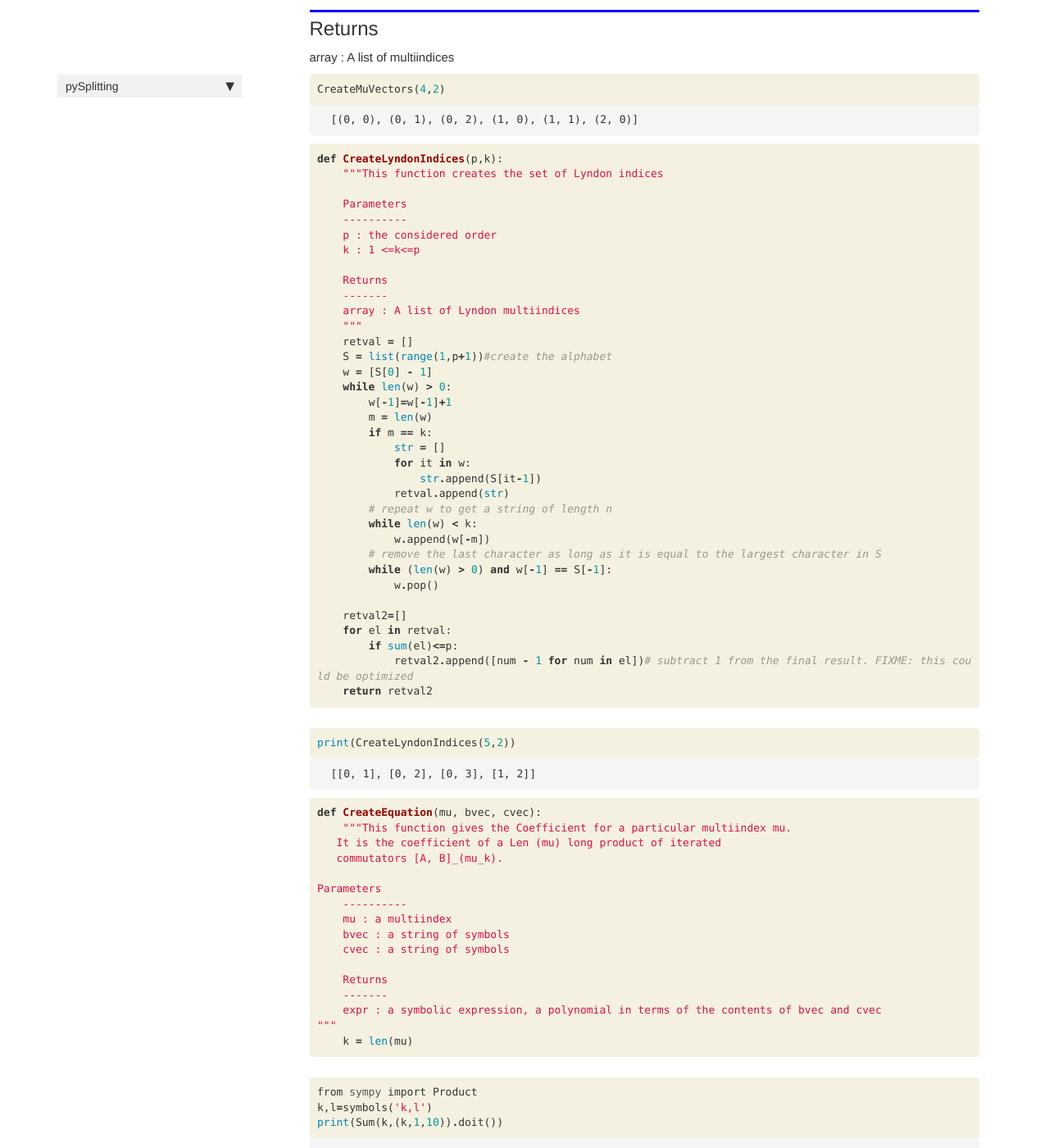
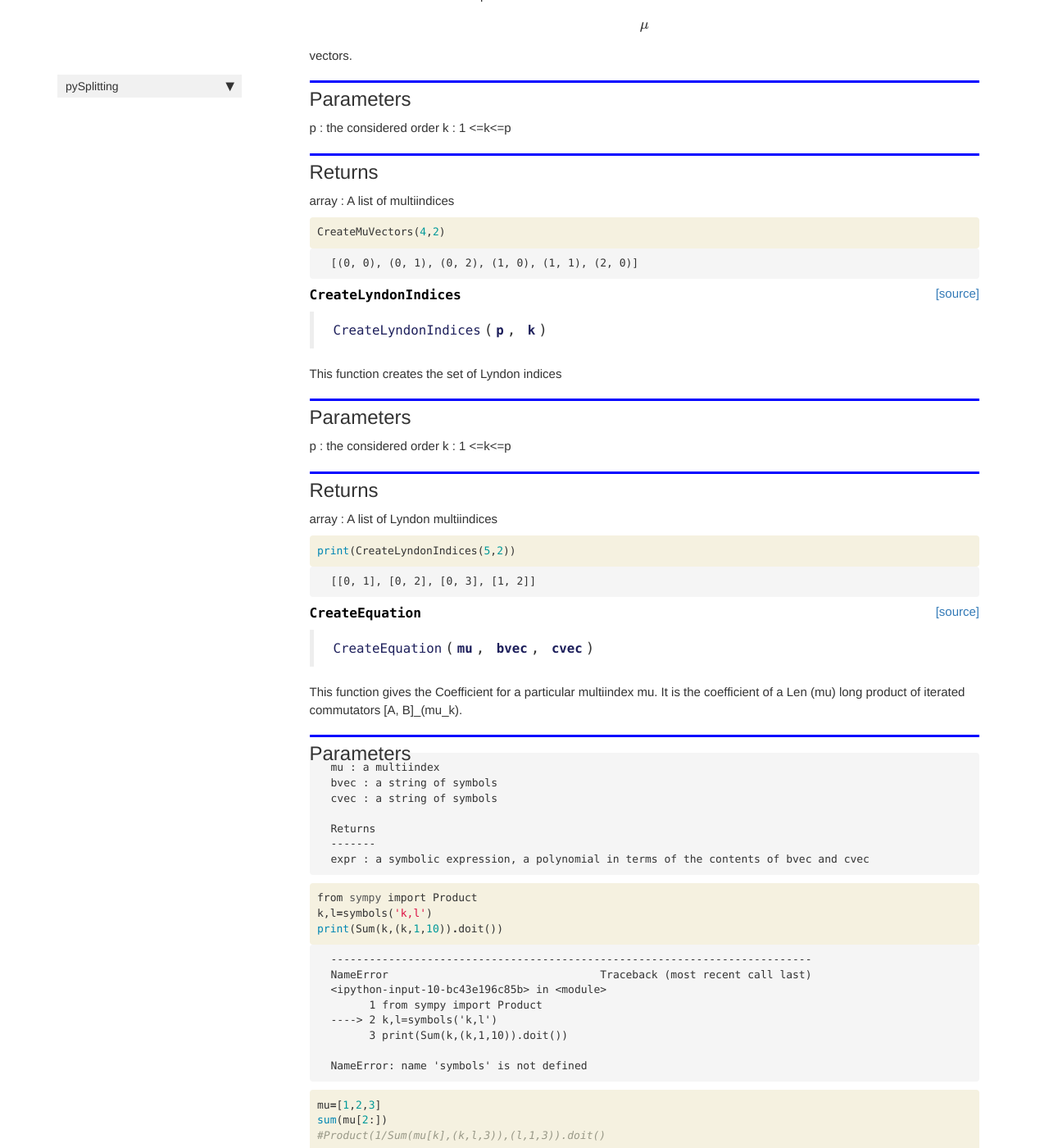
Before and after one commit to CaptainSifff/pySplitting, a Jekyll site: the page built from docs/core.html, in a window 1280 px wide and 1400 px high, scrolled down 2238 px. Shown: the whole window at 82% size. Built offline with Jekyll 4.4.1, drawn with Linux system fonts in a browser that asks for light colours; nearby versions of some CDN libraries; comment, search, counter and statistics services are not loaded; some of the changed text lies outside the part shown.

Commit message:
regenerate

```diff
--- a/docs/core.html
+++ b/docs/core.html
@@ -491,48 +491,32 @@ k : 1 &lt;=k&lt;=p</p>
     {% raw %}
 
 <div class="cell border-box-sizing code_cell rendered">
-<div class="input">
 
-<div class="inner_cell">
-    <div class="input_area">
-<div class=" highlight hl-ipython3"><pre><span></span><span class="k">def</span> <span class="nf">CreateLyndonIndices</span><span class="p">(</span><span class="n">p</span><span class="p">,</span><span class="n">k</span><span class="p">):</span>
-    <span class="sd">&quot;&quot;&quot;This function creates the set of Lyndon indices</span>
-<span class="sd">    </span>
-<span class="sd">    Parameters</span>
-<span class="sd">    ----------</span>
-<span class="sd">    p : the considered order</span>
-<span class="sd">    k : 1 &lt;=k&lt;=p</span>
-<span class="sd">    </span>
-<span class="sd">    Returns</span>
-<span class="sd">    -------</span>
-<span class="sd">    array : A list of Lyndon multiindices</span>
-<span class="sd">    &quot;&quot;&quot;</span>
-    <span class="n">retval</span> <span class="o">=</span> <span class="p">[]</span>
-    <span class="n">S</span> <span class="o">=</span> <span class="nb">list</span><span class="p">(</span><span class="nb">range</span><span class="p">(</span><span class="mi">1</span><span class="p">,</span><span class="n">p</span><span class="o">+</span><span class="mi">1</span><span class="p">))</span><span class="c1">#create the alphabet</span>
-    <span class="n">w</span> <span class="o">=</span> <span class="p">[</span><span class="n">S</span><span class="p">[</span><span class="mi">0</span><span class="p">]</span> <span class="o">-</span> <span class="mi">1</span><span class="p">]</span>
-    <span class="k">while</span> <span class="nb">len</span><span class="p">(</span><span class="n">w</span><span class="p">)</span> <span class="o">&gt;</span> <span class="mi">0</span><span class="p">:</span>
-        <span class="n">w</span><span class="p">[</span><span class="o">-</span><span class="mi">1</span><span class="p">]</span><span class="o">=</span><span class="n">w</span><span class="p">[</span><span class="o">-</span><span class="mi">1</span><span class="p">]</span><span class="o">+</span><span class="mi">1</span>
-        <span class="n">m</span> <span class="o">=</span> <span class="nb">len</span><span class="p">(</span><span class="n">w</span><span class="p">)</span>
-        <span class="k">if</span> <span class="n">m</span> <span class="o">==</span> <span class="n">k</span><span class="p">:</span>
-            <span class="nb">str</span> <span class="o">=</span> <span class="p">[]</span>
-            <span class="k">for</span> <span class="n">it</span> <span class="ow">in</span> <span class="n">w</span><span class="p">:</span>
-                <span class="nb">str</span><span class="o">.</span><span class="n">append</span><span class="p">(</span><span class="n">S</span><span class="p">[</span><span class="n">it</span><span class="o">-</span><span class="mi">1</span><span class="p">])</span>
-            <span class="n">retval</span><span class="o">.</span><span class="n">append</span><span class="p">(</span><span class="nb">str</span><span class="p">)</span>
-        <span class="c1"># repeat w to get a string of length n</span>
-        <span class="k">while</span> <span class="nb">len</span><span class="p">(</span><span class="n">w</span><span class="p">)</span> <span class="o">&lt;</span> <span class="n">k</span><span class="p">:</span>
-            <span class="n">w</span><span class="o">.</span><span class="n">append</span><span class="p">(</span><span class="n">w</span><span class="p">[</span><span class="o">-</span><span class="n">m</span><span class="p">])</span>
-        <span class="c1"># remove the last character as long as it is equal to the largest character in S</span>
-        <span class="k">while</span> <span class="p">(</span><span class="nb">len</span><span class="p">(</span><span class="n">w</span><span class="p">)</span> <span class="o">&gt;</span> <span class="mi">0</span><span class="p">)</span> <span class="ow">and</span> <span class="n">w</span><span class="p">[</span><span class="o">-</span><span class="mi">1</span><span class="p">]</span> <span class="o">==</span> <span class="n">S</span><span class="p">[</span><span class="o">-</span><span class="mi">1</span><span class="p">]:</span>
-            <span class="n">w</span><span class="o">.</span><span class="n">pop</span><span class="p">()</span>
+</div>
+    {% endraw %}
 
-    <span class="n">retval2</span><span class="o">=</span><span class="p">[]</span>
-    <span class="k">for</span> <span class="n">el</span> <span class="ow">in</span> <span class="n">retval</span><span class="p">:</span>
-        <span class="k">if</span> <span class="nb">sum</span><span class="p">(</span><span class="n">el</span><span class="p">)</span><span class="o">&lt;=</span><span class="n">p</span><span class="p">:</span>
-            <span class="n">retval2</span><span class="o">.</span><span class="n">append</span><span class="p">([</span><span class="n">num</span> <span class="o">-</span> <span class="mi">1</span> <span class="k">for</span> <span class="n">num</span> <span class="ow">in</span> <span class="n">el</span><span class="p">])</span><span class="c1"># subtract 1 from the final result. FIXME: this could be optimized</span>
-    <span class="k">return</span> <span class="n">retval2</span>
-</pre></div>
+    {% raw %}
 
-    </div>
+<div class="cell border-box-sizing code_cell rendered">
+
+<div class="output_wrapper">
+<div class="output">
+
+<div class="output_area">
+
+
+<div class="output_markdown rendered_html output_subarea ">
+<h4 id="CreateLyndonIndices" class="doc_header"><code>CreateLyndonIndices</code><a href="https://github.com/CaptainSifff/pySplitting/tree/master/pySplitting/core.py#L74" class="source_link" style="float:right">[source]</a></h4><blockquote><p><code>CreateLyndonIndices</code>(<strong><code>p</code></strong>, <strong><code>k</code></strong>)</p>
+</blockquote>
+<p>This function creates the set of Lyndon indices</p>
+<h2 id="Parameters">Parameters<a class="anchor-link" href="#Parameters"> </a></h2><p>p : the considered order
+k : 1 &lt;=k&lt;=p</p>
+<h2 id="Returns">Returns<a class="anchor-link" href="#Returns"> </a></h2><p>array : A list of Lyndon multiindices</p>
+
+</div>
+
+</div>
+
 </div>
 </div>
 
@@ -573,29 +557,39 @@ k : 1 &lt;=k&lt;=p</p>
     {% raw %}
 
 <div class="cell border-box-sizing code_cell rendered">
-<div class="input">
 
-<div class="inner_cell">
-    <div class="input_area">
-<div class=" highlight hl-ipython3"><pre><span></span><span class="k">def</span> <span class="nf">CreateEquation</span><span class="p">(</span><span class="n">mu</span><span class="p">,</span> <span class="n">bvec</span><span class="p">,</span> <span class="n">cvec</span><span class="p">):</span>
-    <span class="sd">&quot;&quot;&quot;This function gives the Coefficient for a particular multiindex mu.</span>
-<span class="sd">   It is the coefficient of a Len (mu) long product of iterated </span>
-<span class="sd">   commutators [A, B]_(mu_k).</span>
+</div>
+    {% endraw %}
 
-<span class="sd">Parameters</span>
-<span class="sd">    ----------</span>
-<span class="sd">    mu : a multiindex</span>
-<span class="sd">    bvec : a string of symbols</span>
-<span class="sd">    cvec : a string of symbols</span>
-<span class="sd">    </span>
-<span class="sd">    Returns</span>
-<span class="sd">    -------</span>
-<span class="sd">    expr : a symbolic expression, a polynomial in terms of the contents of bvec and cvec</span>
-<span class="sd">&quot;&quot;&quot;</span>
-    <span class="n">k</span> <span class="o">=</span> <span class="nb">len</span><span class="p">(</span><span class="n">mu</span><span class="p">)</span>
-</pre></div>
+    {% raw %}
 
-    </div>
+<div class="cell border-box-sizing code_cell rendered">
+
+<div class="output_wrapper">
+<div class="output">
+
+<div class="output_area">
+
+
+<div class="output_markdown rendered_html output_subarea ">
+<h4 id="CreateEquation" class="doc_header"><code>CreateEquation</code><a href="https://github.com/CaptainSifff/pySplitting/tree/master/pySplitting/core.py#L111" class="source_link" style="float:right">[source]</a></h4><blockquote><p><code>CreateEquation</code>(<strong><code>mu</code></strong>, <strong><code>bvec</code></strong>, <strong><code>cvec</code></strong>)</p>
+</blockquote>
+<p>This function gives the Coefficient for a particular multiindex mu.
+   It is the coefficient of a Len (mu) long product of iterated
+   commutators [A, B]_(mu_k).</p>
+<h2 id="Parameters">Parameters<a class="anchor-link" href="#Parameters"> </a></h2>
+<pre><code>mu : a multiindex
+bvec : a string of symbols
+cvec : a string of symbols
+
+Returns
+-------
+expr : a symbolic expression, a polynomial in terms of the contents of bvec and cvec</code></pre>
+
+</div>
+
+</div>
+
 </div>
 </div>
 
@@ -627,7 +621,7 @@ k : 1 &lt;=k&lt;=p</p>
 <pre>
 <span class="ansi-red-fg">---------------------------------------------------------------------------</span>
 <span class="ansi-red-fg">NameError</span>                                 Traceback (most recent call last)
-<span class="ansi-green-fg">&lt;ipython-input-8-bc43e196c85b&gt;</span> in <span class="ansi-cyan-fg">&lt;module&gt;</span>
+<span class="ansi-green-fg">&lt;ipython-input-10-bc43e196c85b&gt;</span> in <span class="ansi-cyan-fg">&lt;module&gt;</span>
 <span class="ansi-green-intense-fg ansi-bold">      1</span> <span class="ansi-green-fg">from</span> sympy <span class="ansi-green-fg">import</span> Product
 <span class="ansi-green-fg">----&gt; 2</span><span class="ansi-red-fg"> </span>k<span class="ansi-blue-fg">,</span>l<span class="ansi-blue-fg">=</span>symbols<span class="ansi-blue-fg">(</span><span class="ansi-blue-fg">&#39;k,l&#39;</span><span class="ansi-blue-fg">)</span>
 <span class="ansi-green-intense-fg ansi-bold">      3</span> print<span class="ansi-blue-fg">(</span>Sum<span class="ansi-blue-fg">(</span>k<span class="ansi-blue-fg">,</span><span class="ansi-blue-fg">(</span>k<span class="ansi-blue-fg">,</span><span class="ansi-cyan-fg">1</span><span class="ansi-blue-fg">,</span><span class="ansi-cyan-fg">10</span><span class="ansi-blue-fg">)</span><span class="ansi-blue-fg">)</span><span class="ansi-blue-fg">.</span>doit<span class="ansi-blue-fg">(</span><span class="ansi-blue-fg">)</span><span class="ansi-blue-fg">)</span>
--- a/pySplitting/_nbdev.py
+++ b/pySplitting/_nbdev.py
@@ -5,7 +5,9 @@ __all__ = ["index", "modules", "custom_doc_links", "git_url"]
 index = {"findpos": "00_core.ipynb",
          "isstrictlyascending": "00_core.ipynb",
          "alpha": "00_core.ipynb",
-         "CreateMuVectors": "00_core.ipynb"}
+         "CreateMuVectors": "00_core.ipynb",
+         "CreateLyndonIndices": "00_core.ipynb",
+         "CreateEquation": "00_core.ipynb"}
 
 modules = ["core.py"]
 
```
Also changed, not shown: pySplitting/core.py (+56 -1 lines), 1 other file.
